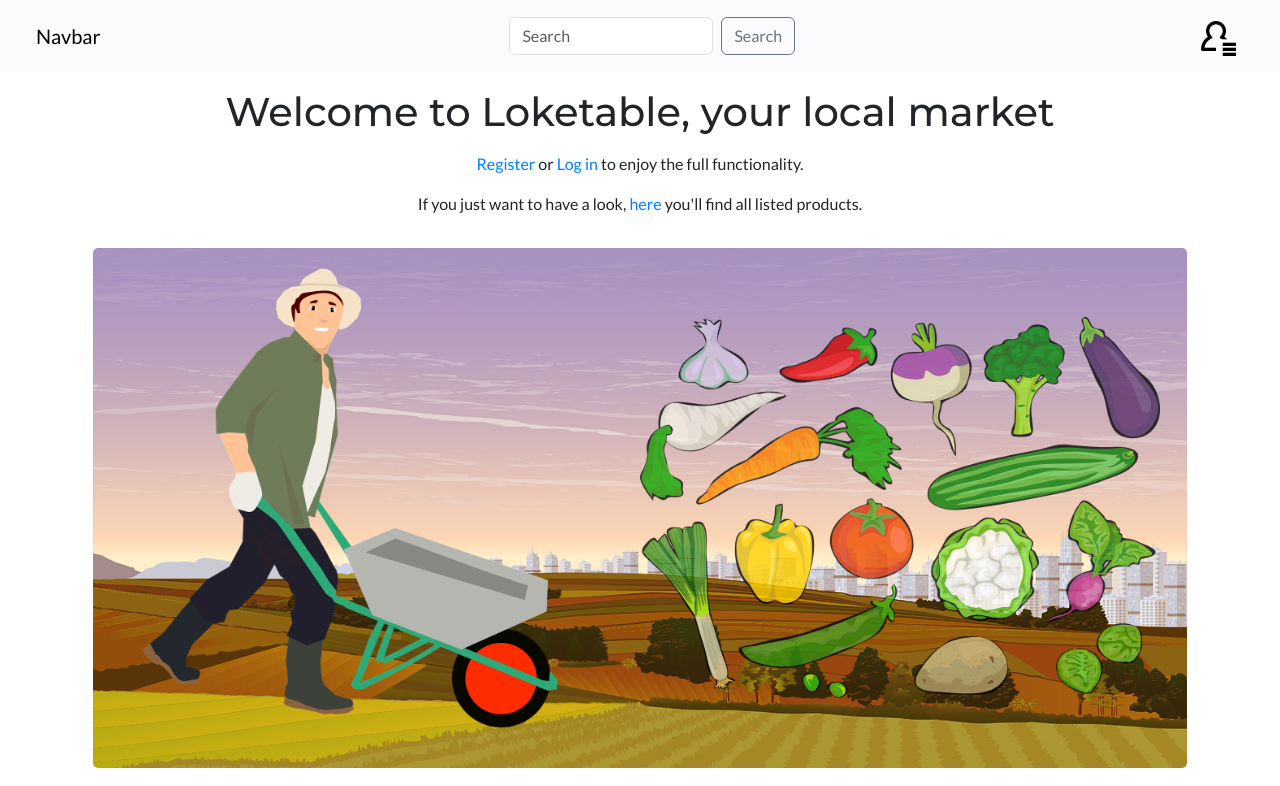
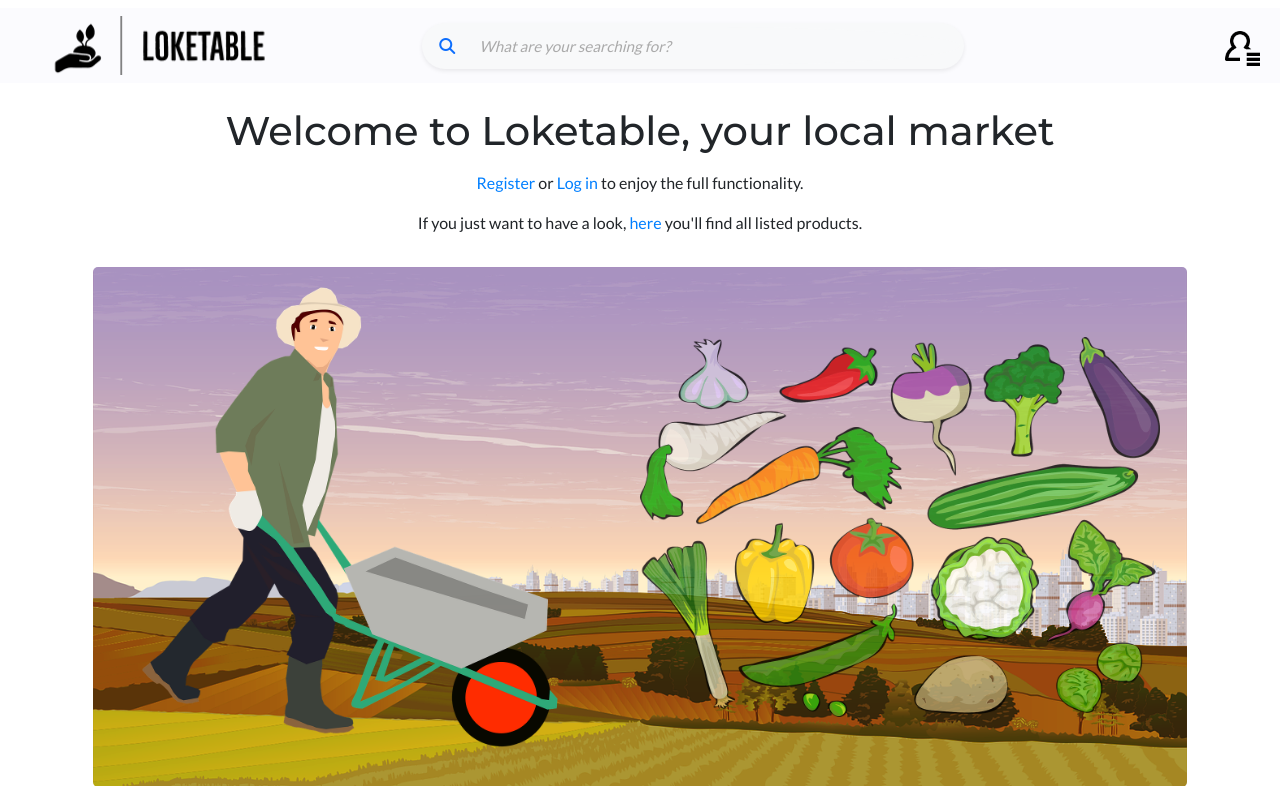
Before and after one commit to fsjavier/loketable, a Django app: page / in a window 1280 px wide. Shown: the top 786 px of the page. Run offline with Django 4.2, Linux system fonts and the light colour scheme; some libraries are stand-ins or nearby versions.

Commit message:
Add logo to navbar and style search bar

```diff
--- a/static/css/base.css
+++ b/static/css/base.css
@@ -53,9 +53,32 @@
 
 /* Header */
 .navbar {
-    padding: 0.5rem 1.5rem;
     background-color: var(--off-lavender);
 }
+
+#logo-navbar {
+    width: 100%;
+    aspect-ratio: 1 / 0.2;
+    object-fit: cover;
+}
+
+#search-bar-form {
+    margin: 0 auto;
+}
+
+.form-control {
+    border-radius: 50%;
+}
+
+.form-control:focus {
+    box-shadow: none;
+  }
+
+.form-control::placeholder {
+    font-size: 0.95rem;
+    color: #aaa;
+    font-style: italic;
+  }
 
 .navbar-collapse {
     flex-grow: 0; /* Avoids growing so that nav bar elements can be justified */
--- a/templates/base.html
+++ b/templates/base.html
@@ -19,20 +19,33 @@
 
     <header>
         {% with request.resolver_match.url_name as url_name %}
-            <nav class="navbar navbar-expand">
-                <div class="container-fluid justify-content-between">
+            <nav class="navbar navbar-expand my-2">
+                <div class="container-fluid">
+                    <div class="row d-flex align-items-center justify-content-center">
+
                         <!-- Logo -->
-                    {% if user.is_authenticated %}
-                    <a class="navbar-brand" href="{% url 'products' %}">Navbar</a>
-                    {% else %}
-                    <a class="navbar-brand" href="{% url 'home' %}">Navbar</a>
-                    {% endif %}
+                        <div class="col-sm-3 col-7 order-sm-1">
+                            <a class="navbar-brand" href="{% url 'home' %}"><img src="{% static './images/loketable_logo_black.png' %}" alt="" id="logo-navbar"></a>
+                        </div>
+
                         <!-- Search bar -->
-                    <form class="d-flex {% if 'account' in url_name %}hidden{% endif %}" role="search" method="GET" action="{% url 'products' %}">
-                        <input class="form-control me-2" name="q" type="search" placeholder="Search" aria-label="Search">
-                        <button class="btn btn-outline-secondary" type="submit">Search</button>
+                        <div class="col-sm-7 col-12 order-3 order-sm-2 my-3 my-sm-0">
+
+                            <form class="w-75 {% if 'account' in url_name %}hidden{% endif %}" role="search" method="GET" action="{% url 'products' %}" id="search-bar-form">
+                                <div class="p-1 bg-light rounded rounded-pill shadow-sm">
+                                    <div class="input-group">
+                                        <div class="input-group-prepend">
+                                            <button class="btn btn-link" type="submit"><i class="fa fa-search"></i></button>
+                                        </div>
+                                        <input class="form-control bg-light border-0" name="q" type="search" placeholder="What are your searching for?" aria-label="Search">
+                                    </div>
+                                </div>
                             </form>
+                        </div>
+
+
                         <!-- Profile dropdown -->
+                        <div class="col-sm-2 col-3 order-sm-3">
                             <div class="collapse navbar-collapse" id="navbarSupportedContent">
                                 <ul class="navbar-nav ms-auto">
                                     <li class="nav-item dropdown">
@@ -65,6 +78,8 @@
                                         </ul>
                                     </li>
                                 </ul>
+                            </div>
+                        </div>
                     </div>
                 </div>
             </nav>
```
Also changed, not shown: db.sqlite3, static/images/loketable_logo.jpeg (added), static/images/loketable_logo_black.png (added). Lines whose indentation alone changed are shown as unchanged.
